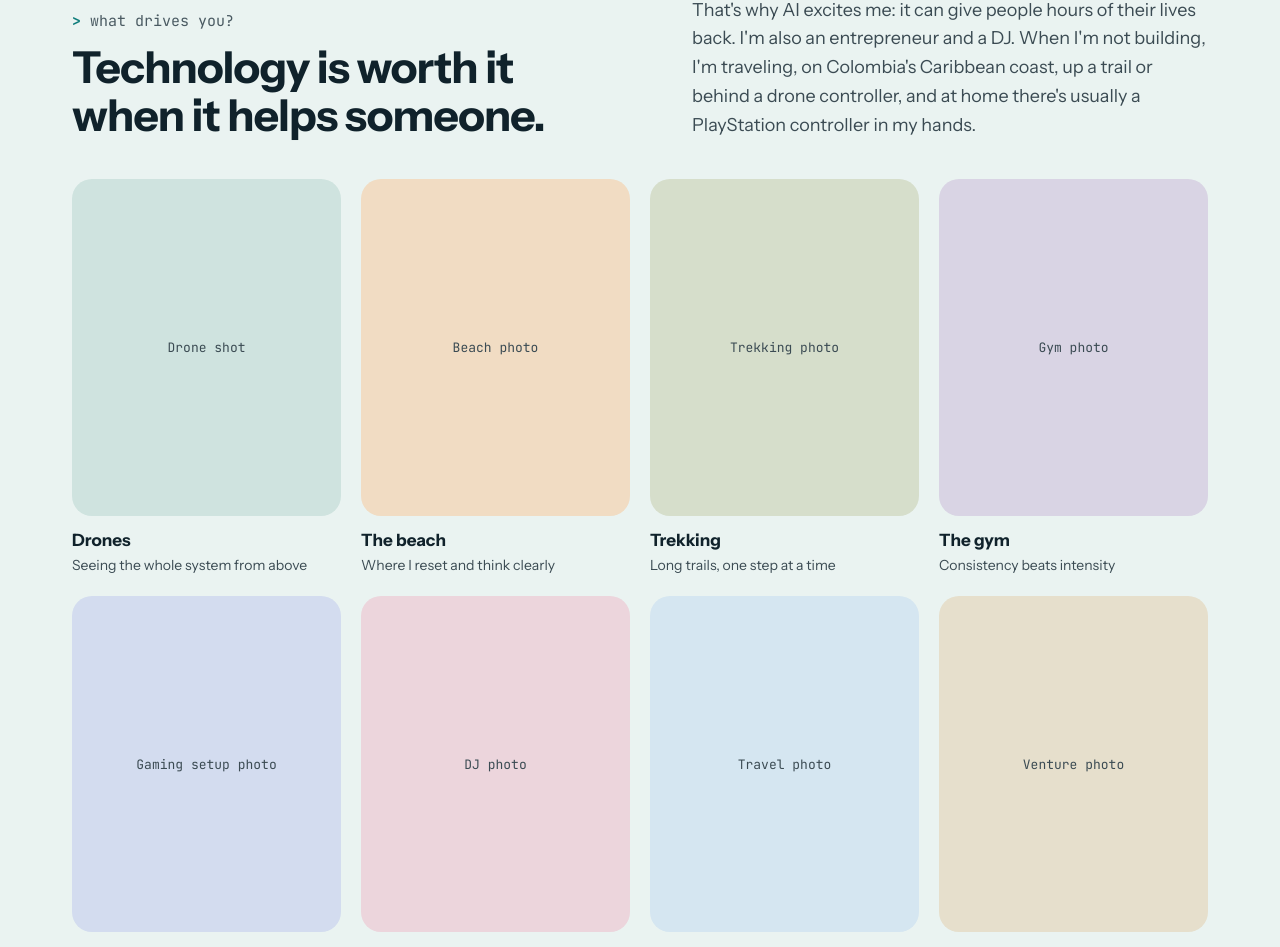
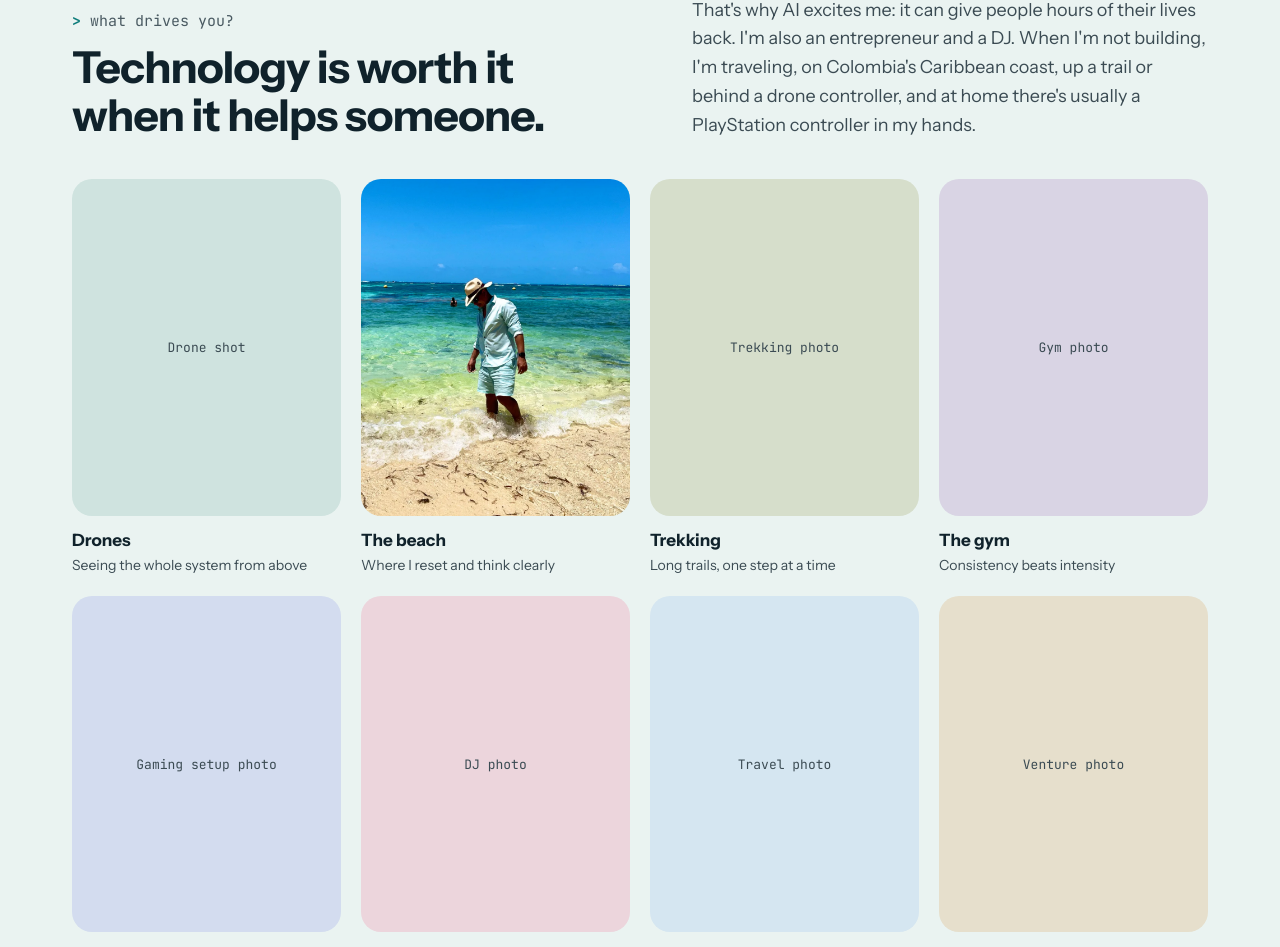
Before and after one commit to hansellramos/hansellramos.github.io, a Vue app: page / in a window 1280 px wide. Shown: the part 2487-3434 px from the top of the page. Built offline with nearby package versions, Linux system fonts and the light colour scheme.

Commit message:
Add beach photo
Cropped to 4:5, resized to 960x1200 WebP, metadata stripped.

Co-Authored-By: Claude Opus 5.5 <noreply@anthropic.com>
Claude-Session: https://claude.ai/code/session_01MFcy8JsjSKobb3UXv5dqVE

```diff
--- a/src/data/profile.js
+++ b/src/data/profile.js
@@ -70,7 +70,7 @@ export const workflow = [
 
 export const interests = [
   { title: 'Drones', caption: 'Seeing the whole system from above', placeholder: 'Drone shot', tint: '#cfe3df', photo: '' },
-  { title: 'The beach', caption: 'Where I reset and think clearly', placeholder: 'Beach photo', tint: '#f1dcc3', photo: '' },
+  { title: 'The beach', caption: 'Where I reset and think clearly', placeholder: 'Beach photo', tint: '#f1dcc3', photo: '/images/beach.webp' },
   { title: 'Trekking', caption: 'Long trails, one step at a time', placeholder: 'Trekking photo', tint: '#d6decb', photo: '' },
   { title: 'The gym', caption: 'Consistency beats intensity', placeholder: 'Gym photo', tint: '#d9d4e4', photo: '' },
   {
```
Also changed, not shown: public/images/beach.webp (added).
